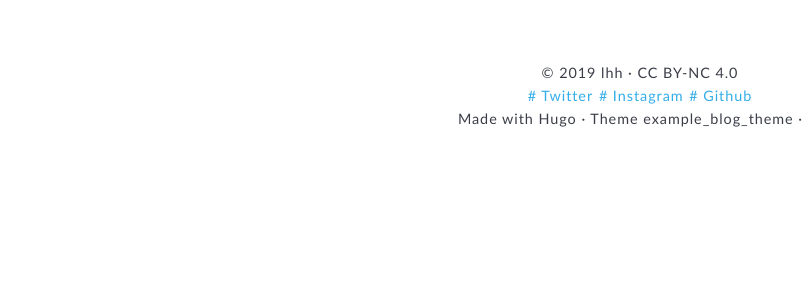
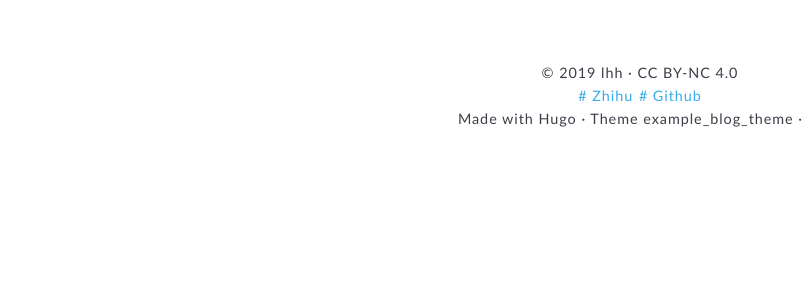
Before and after one commit to lhh2000/lhh2000.github.io, a plain HTML site: page friends/index.html in a window 1280 px wide. Shown: the part 239-536 px from the top of the page, 0-804 px from the left. Drawn offline with Linux system fonts and the light colour scheme.

Commit message:
修改外链

```diff
--- a/friends/index.html
+++ b/friends/index.html
@@ -84,7 +84,7 @@
 	<footer id="site-footer" class="section-inner thin animated fadeIn faster">
 		<p>&copy; 2019 <a href="https://lhh2000.github.io/">lhh</a> &#183; <a href="https://creativecommons.org/licenses/by-nc/4.0/" target="_blank" rel="noopener">CC BY-NC 4.0</a></p>
 		<div id="home-social">
-			<a href="https://twitter.com/" target="_blank" rel="noopener me" title="Twitter">Twitter</a><a href="https://instagram.com/" target="_blank" rel="noopener me" title="Instagram">Instagram</a><a href="https://github.com/" target="_blank" rel="noopener me" title="Github">Github</a>
+			<a href="https://www.zhihu.com/people/li-gou-dan-15-59/activities" target="_blank" rel="noopener me" title="Zhihu">Zhihu</a><a href="https://github.com/lhh2000/lhh2000.github.io" target="_blank" rel="noopener me" title="Github">Github</a>
 		</div>
 		<p>
 			Made with <a href="https://gohugo.io/" target="_blank" rel="noopener">Hugo</a> &#183; Theme <a href="https://github.com/fumeboy/example_blog_theme" target="_blank" rel="noopener">example_blog_theme</a> &#183; <a href="https://lhh2000.github.io/posts/index.xml" target="_blank" title="rss"><svg xmlns="http://www.w3.org/2000/svg" width="24" height="24" viewBox="0 0 24 24" fill="none" stroke="currentColor" stroke-width="2" stroke-linecap="round" stroke-linejoin="round" class="feather feather-rss"><path d="M4 11a9 9 0 0 1 9 9"></path><path d="M4 4a16 16 0 0 1 16 16"></path><circle cx="5" cy="19" r="1"></circle></svg></a>
```
Also changed, not shown: posts/c/index.html (+1 -1 lines), posts/index.html (+1 -1 lines), posts/js/index.html (+1 -1 lines), posts/js2/index.html (+1 -1 lines), posts/py/index.html (+1 -1 lines), tags/index.html (+1 -1 lines), tags/untagged/index.html (+1 -1 lines).
